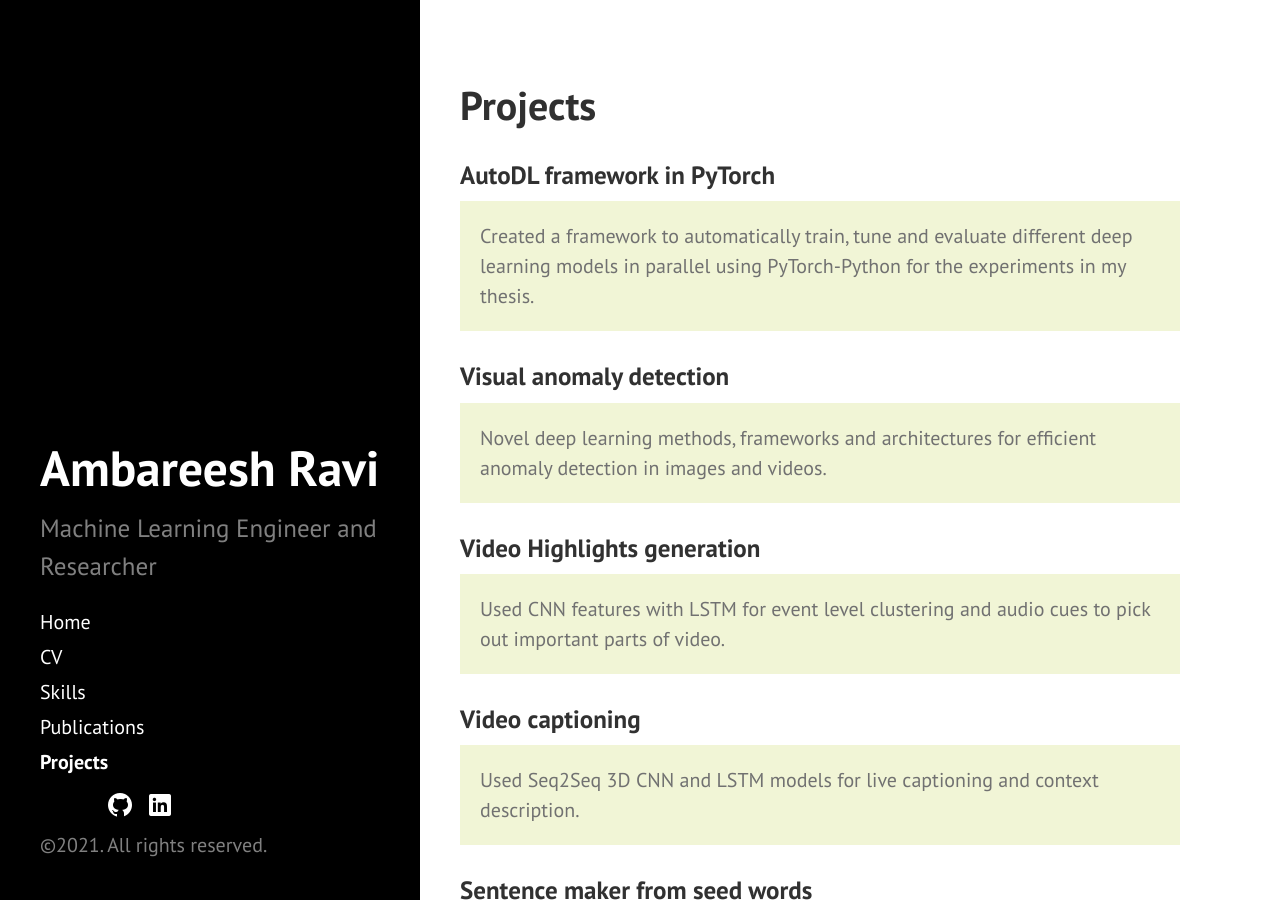
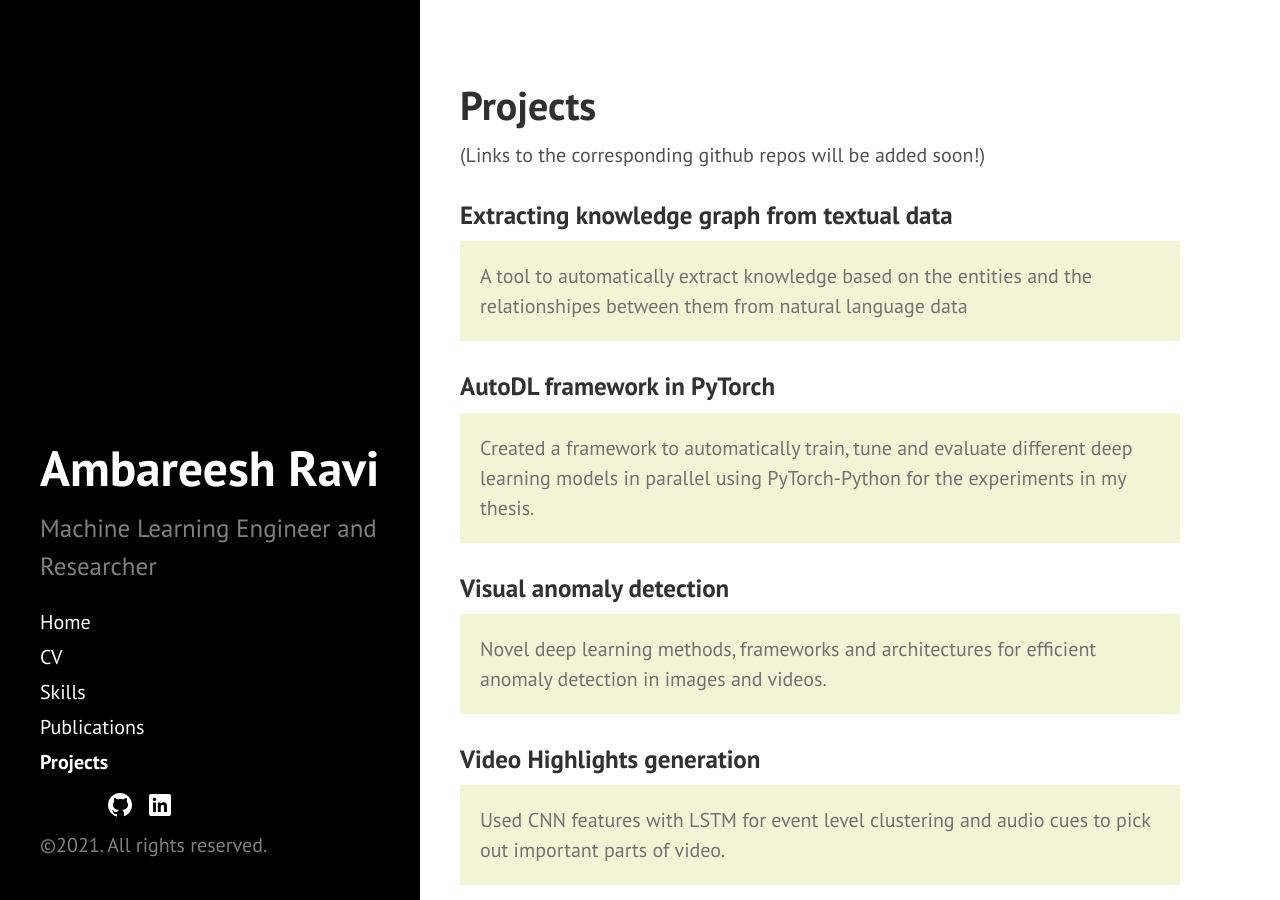
Before and after one commit to ambareeshravi/ambareeshravi.github.io, a Jekyll site: the page built from projects.md, in a window 1280 px wide and 900 px high. Built offline with Jekyll 4.4.1, drawn with Linux system fonts in a browser that asks for light colours.

Commit message:
Update projects.md

```diff
--- a/projects.md
+++ b/projects.md
@@ -3,6 +3,13 @@ layout: page
 title: Projects
 order: 5
 ---
+(Links to the corresponding github repos will be added soon!)
+
+### Extracting knowledge graph from textual data
+<p class="message">
+A tool to automatically extract knowledge based on the entities and the relationshipes between them from natural language data
+</p>
+
 
 ### AutoDL framework in PyTorch
 <p class="message">
```
